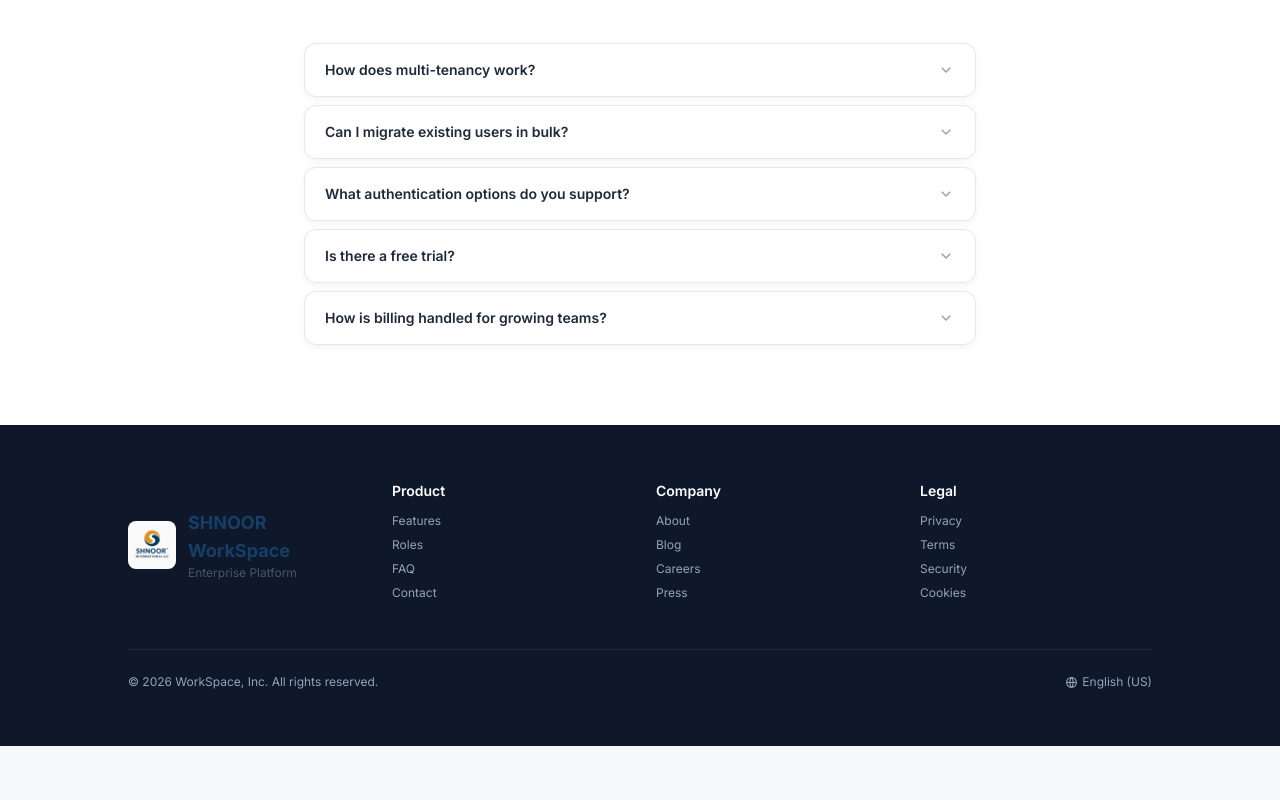
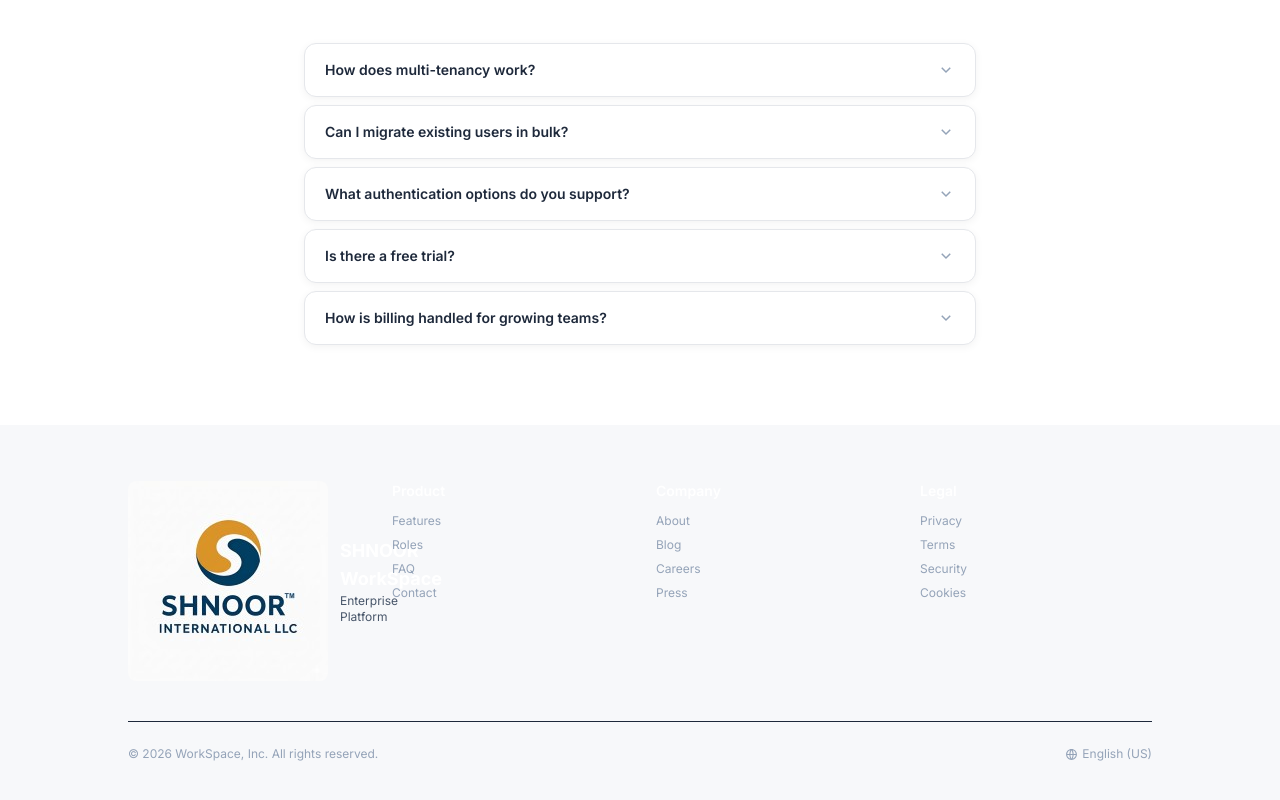
Before and after one commit to slikva/Workspace-SAAS, a React (Vite) app in the folder frontend/: page / in a window 1280 px wide. Shown: the part 2350-3150 px from the top of the page. Before the commit the page ends 3096 px from the top, so only its background shows below. Built offline with nearby package versions, Linux system fonts and the light colour scheme.

Commit message:
Added logo at footer

```diff
--- a/frontend/src/pages/LandingPage.jsx
+++ b/frontend/src/pages/LandingPage.jsx
@@ -20,7 +20,7 @@ function NavBar() {
     <nav className="fixed top-0 left-0 right-0 z-50 bg-[#F7F8FA]">
       <div className="max-w-7xl mx-auto px-6 h-24 flex items-center justify-between">
        <div className="flex items-center gap-3">
-          <img src="/shnoor_international_logo.jpeg"  alt="SHNOOR Logo" className="w-12 h-12 object-contain rounded-lg"
+          <img src="/shnoor_international_logo.jpeg"  alt="SHNOOR Logo" className="w-14 h-14 object-contain rounded-lg"
           />
 
           <div>
@@ -294,15 +294,15 @@ function FAQSection() {
 
 function Footer() {
   return (
-    <footer id="contact" className="bg-slate-900 text-slate-400 py-14 px-4">
+    <footer id="contact" className="bg-[#F7F8FA] text-slate-400 py-14 px-4">
       <div className="max-w-5xl mx-auto">
         <div className="grid sm:grid-cols-2 md:grid-cols-4 gap-8 mb-10">
          <div className="flex items-center gap-3">
-          <img src="/shnoor_international_logo.jpeg"  alt="SHNOOR Logo" className="w-12 h-12 object-contain rounded-lg"
+          <img src="/shnoor_international_logo.jpeg"  alt="SHNOOR Logo" className="w-13 h-13 object-contain rounded-lg"
           />
 
           <div>
-            <h3 className="font-bold text-[#163F68] text-lg">
+            <h3 className="font-bold text-white text-lg">
               SHNOOR WorkSpace
             </h3>
 
```
